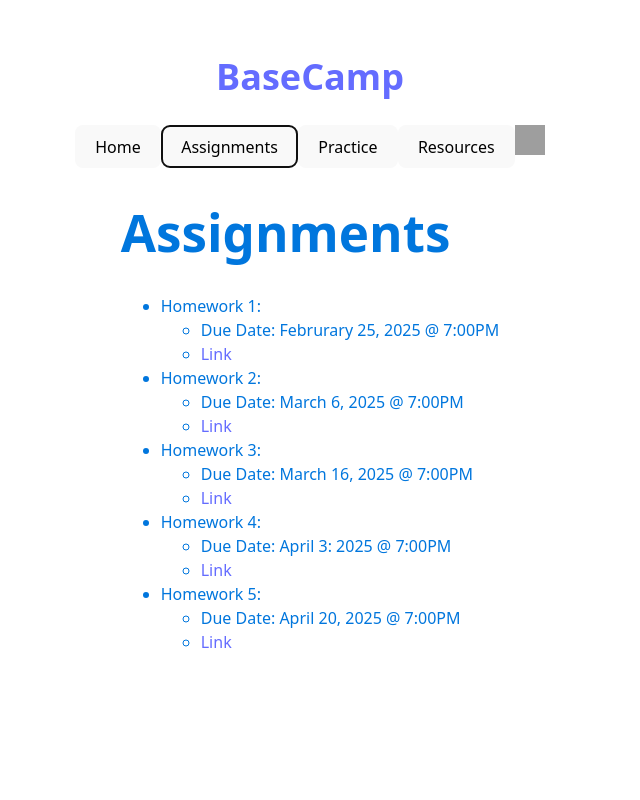
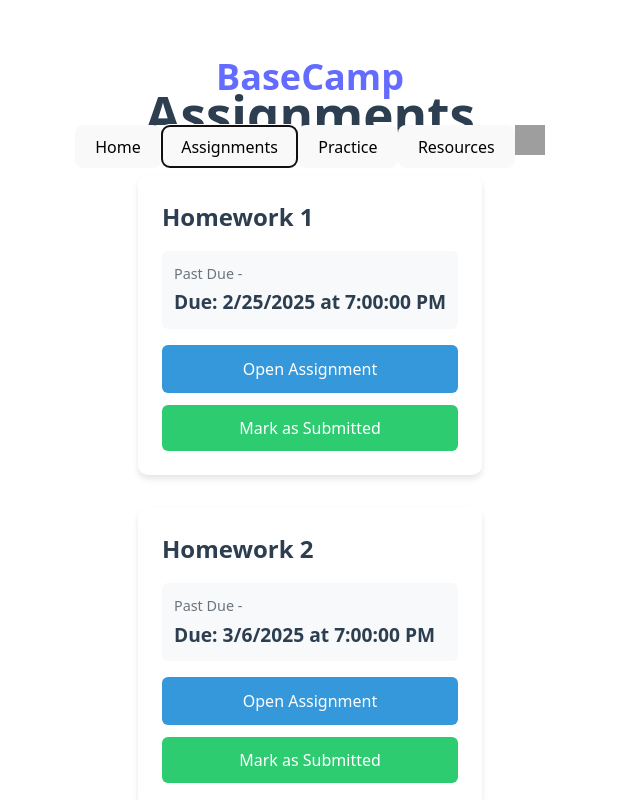
Before and after one commit to notmjm/AppDevProject, a React (Vite) app: page / in a window 1280 px wide. Both pictures are taken after a click on the button "Assignments". Shown: the top 800 px of the page, without its empty margins (330-970 px from the left). Built offline with nearby package versions, Linux system fonts and the light colour scheme; no server answers; grey boxes are pictures that could not be loaded.

Commit message:
Assignmnets CSS

```diff
--- /dev/null
+++ b/src/pages/Assignments.css
@@ -0,0 +1,97 @@
+.assignments-container {
+  padding: 2rem;
+  max-width: 1200px;
+  margin: 0 auto;
+}
+
+.assignments-container h1 {
+  text-align: center;
+  color: #2c3e50;
+  margin-bottom: 2rem;
+}
+
+.assignments-grid {
+  display: grid;
+  grid-template-columns: repeat(auto-fit, minmax(300px, 1fr));
+  gap: 2rem;
+}
+
+.assignment-card {
+  background: white;
+  border-radius: 10px;
+  padding: 1.5rem;
+  box-shadow: 0 4px 6px rgba(0, 0, 0, 0.1);
+  transition: transform 0.2s ease, box-shadow 0.2s ease;
+}
+
+.assignment-card:hover {
+  transform: translateY(-5px);
+  box-shadow: 0 6px 12px rgba(0, 0, 0, 0.15);
+}
+
+.assignment-card h2 {
+  margin: 0 0 1rem 0;
+  color: #2c3e50;
+}
+
+.timer {
+  background: #f8f9fa;
+  padding: 0.75rem;
+  border-radius: 6px;
+  margin-bottom: 1rem;
+}
+
+.timer-label {
+  color: #6c757d;
+  font-size: 0.9rem;
+  display: block;
+  margin-bottom: 0.25rem;
+}
+
+.timer-value {
+  font-size: 1.2rem;
+  font-weight: bold;
+  color: #2c3e50;
+}
+
+.assignment-actions {
+  display: flex;
+  flex-direction: column;
+  gap: 0.75rem;
+}
+
+.assignment-link {
+  background: #3498db;
+  color: white;
+  text-decoration: none;
+  padding: 0.75rem;
+  border-radius: 6px;
+  text-align: center;
+  transition: background-color 0.2s ease;
+}
+
+.assignment-link:hover {
+  background: #2980b9;
+}
+
+.submit-button {
+  background: #2ecc71;
+  color: white;
+  border: none;
+  padding: 0.75rem;
+  border-radius: 6px;
+  cursor: pointer;
+  transition: background-color 0.2s ease;
+}
+
+.submit-button:hover {
+  background: #27ae60;
+}
+
+.submit-button.submitted {
+  background: #95a5a6;
+}
+
+.assignment-card.submitted {
+  border: 2px solid #2ecc71;
+}
--- a/src/pages/Assignments.tsx
+++ b/src/pages/Assignments.tsx
@@ -1,73 +1,133 @@
 import React, { useEffect, useState } from 'react';
+import './Assignments.css';
 
 interface Assignment {
-  _id: string; // MongoDB documents typically have _id
+  _id: string;
   name: string;
   url: string;
+  dueDate: string;
+  isSubmitted: boolean;
 }
 
-function Assignments(){
-  const [assignments, setAssignments] = useState<Assignment[]>([]);
+function Assignments() {
+  const [assignments, setAssignments] = useState<Assignment[]>([
+    {
+      _id: '1',
+      name: 'Homework 1',
+      url: 'https://forms.gle/MQejHVuzuVzj3uGE7',
+      dueDate: '2025-02-25T19:00:00',
+      isSubmitted: false
+    },
+    {
+      _id: '2',
+      name: 'Homework 2',
+      url: 'https://forms.gle/6XVNWAyVc5ADfZxz9',
+      dueDate: '2025-03-06T19:00:00',
+      isSubmitted: false
+    },
+    {
+      _id: '3',
+      name: 'Homework 3',
+      url: 'https://forms.gle/fhbZwTntgESBEY6j8',
+      dueDate: '2025-03-16T19:00:00',
+      isSubmitted: false
+    },
+    {
+      _id: '4',
+      name: 'Homework 4',
+      url: 'https://forms.gle/2bRc93qwD8nwJafu5',
+      dueDate: '2025-04-03T19:00:00',
+      isSubmitted: false
+    },
+    {
+      _id: '5',
+      name: 'Homework 5',
+      url: 'https://forms.gle/65u4Er1kCaEMJioa7',
+      dueDate: '2025-04-20T19:00:00',
+      isSubmitted: false
+    }
+  ]);
   const [error, setError] = useState<string | null>(null);
   const [loading, setLoading] = useState<boolean>(true);
+  const [timeLeft, setTimeLeft] = useState<{[key: string]: string}>({});
 
   useEffect(() => {
-    const fetchAssignments = async () => {
-      try {
-        const res = await fetch("http://localhost:5173/assignments");
-        if (res.ok) {
-          const data = await res.json();
-          setAssignments(data); // Set assignments in state
+    // Update time remaining every second
+    const timer = setInterval(() => {
+      const newTimeLeft: {[key: string]: string} = {};
+
+      assignments.forEach(assignment => {
+        const now = new Date().getTime();
+        const dueDate = new Date(assignment.dueDate).getTime();
+        const difference = dueDate - now;
+
+        if (difference > 0) {
+          const days = Math.floor(difference / (1000 * 60 * 60 * 24));
+          const hours = Math.floor((difference % (1000 * 60 * 60 * 24)) / (1000 * 60 * 60));
+          const minutes = Math.floor((difference % (1000 * 60 * 60)) / (1000 * 60));
+          newTimeLeft[assignment._id] = `${days}d ${hours}h ${minutes}m`;
         } else {
-          throw new Error("Failed to fetch assignments");
+          // Format the due date to show when it was due
+          const dueDateObj = new Date(assignment.dueDate);
+          newTimeLeft[assignment._id] = `Due: ${dueDateObj.toLocaleDateString()} at ${dueDateObj.toLocaleTimeString()}`;
         }
-      } catch (err) {
-        console.error("Error fetching assignments:", err);
-        setError("Failed to load assignments. Please try again later.");
-      }
-    };
+      });
 
-    fetchAssignments();
-  }, []);
+      setTimeLeft(newTimeLeft);
+    }, 1000);
 
+    return () => clearInterval(timer);
+  }, [assignments]);
+
+  const handleSubmit = (id: string) => {
+    setAssignments(prev =>
+      prev.map(assignment =>
+        assignment._id === id
+          ? { ...assignment, isSubmitted: !assignment.isSubmitted }
+          : assignment
+      )
+    );
+  };
 
   return (
-    <div>
+    <div className="assignments-container">
       <h1>Assignments</h1>
-      <ul>
-          <li>Homework 1: <br></br>
-            <ul>
-              <li>Due Date: Februrary 25, 2025 @ 7:00PM</li>
-              <li><a href= "https://forms.gle/MQejHVuzuVzj3uGE7">Link</a></li>
-            </ul>
-          </li>
-          <li>Homework 2: <br />
-          <ul>
-              <li>Due Date: March 6, 2025 @ 7:00PM</li>
-              <li><a href= "https://forms.gle/6XVNWAyVc5ADfZxz9">Link</a></li>
-            </ul>
-          </li>
-          <li>Homework 3: <br />
-          <ul>
-              <li>Due Date: March 16, 2025 @ 7:00PM</li>
-              <li><a href= "https://forms.gle/fhbZwTntgESBEY6j8">Link</a></li>
-            </ul>
-          </li>
-          <li>Homework 4: <br />
-          <ul>
-              <li>Due Date: April 3: 2025 @ 7:00PM</li>
-              <li><a href= "https://forms.gle/2bRc93qwD8nwJafu5">Link</a></li>
-            </ul>
-          </li>
-          <li>Homework 5: <br />
-          <ul>
-              <li>Due Date: April 20, 2025 @ 7:00PM</li>
-              <li><a href= "https://forms.gle/65u4Er1kCaEMJioa7">Link</a></li>
-            </ul>
-          </li>
-      </ul>
+      <div className="assignments-grid">
+        {assignments.map(assignment => (
+          <div
+            key={assignment._id}
+            className={`assignment-card ${assignment.isSubmitted ? 'submitted' : ''}`}
+          >
+            <h2>{assignment.name}</h2>
+            <div className="timer">
+              <span className="timer-label">
+                {new Date(assignment.dueDate).getTime() - new Date().getTime() > 0
+                  ? "Time Remaining:"
+                  : "Past Due -"}
+              </span>
+              <span className="timer-value">{timeLeft[assignment._id]}</span>
+            </div>
+            <div className="assignment-actions">
+              <a
+                href={assignment.url}
+                target="_blank"
+                rel="noopener noreferrer"
+                className="assignment-link"
+              >
+                Open Assignment
+              </a>
+              <button
+                onClick={() => handleSubmit(assignment._id)}
+                className={`submit-button ${assignment.isSubmitted ? 'submitted' : ''}`}
+              >
+                {assignment.isSubmitted ? 'Submitted ✓' : 'Mark as Submitted'}
+              </button>
+            </div>
+          </div>
+        ))}
+      </div>
     </div>
   );
-};
+}
 
 export default Assignments;
```
